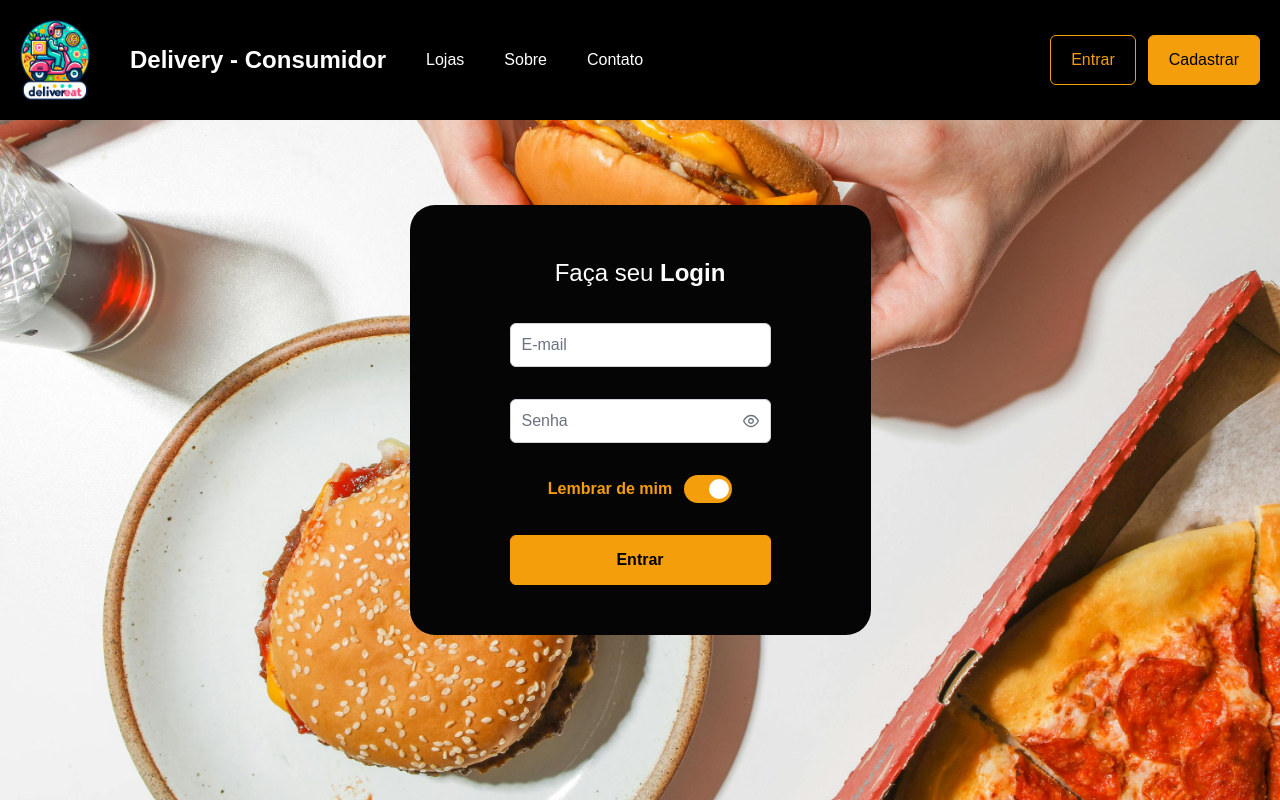
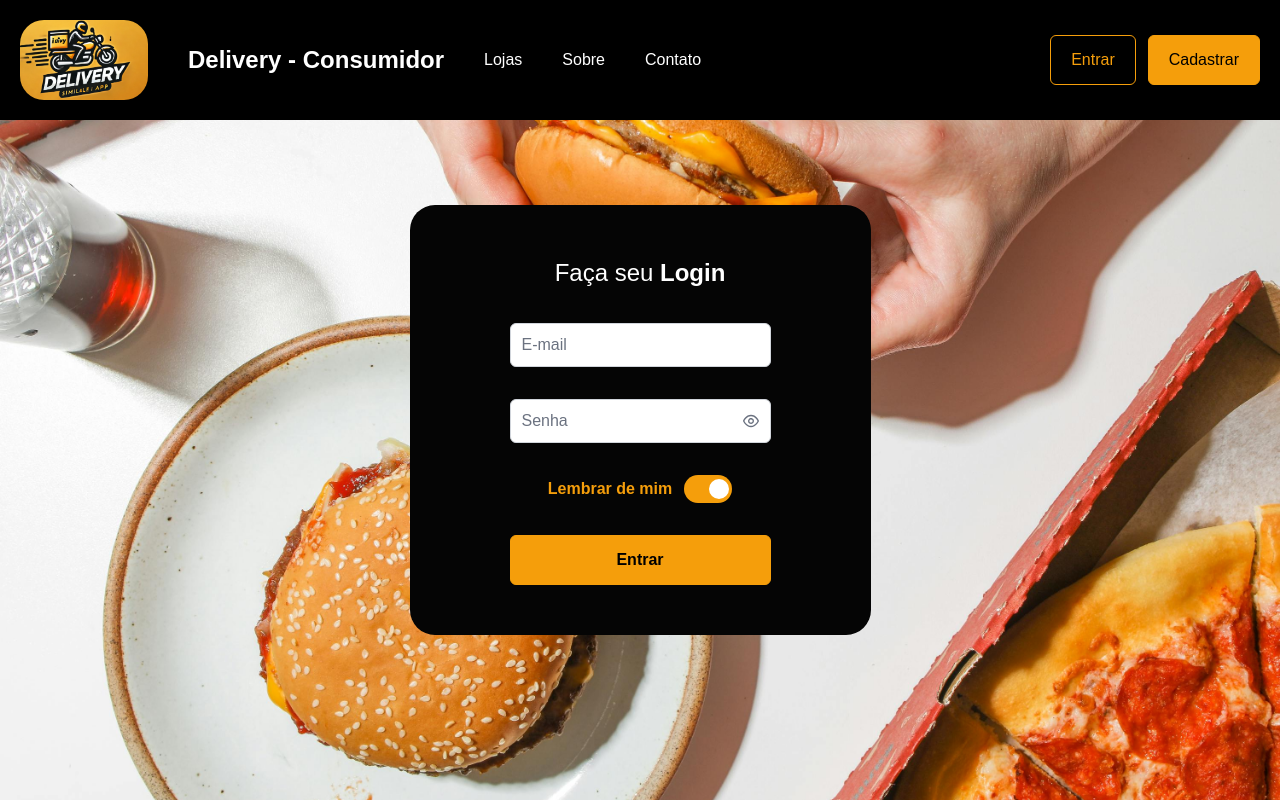
Before and after one commit to ThomBertelli/consumy, a Vue app: page /signin in a window 1280 px wide. Built offline with nearby package versions, Linux system fonts and the light colour scheme; no server answers; a web font is replaced by a local one.

Commit message:
feat(HeaderComponent): change logo

```diff
--- a/src/components/HeaderComponent.vue
+++ b/src/components/HeaderComponent.vue
@@ -29,7 +29,7 @@ const signOut = () => {
     <div class=" fixed bg-black text-white flex justify-between w-full p-5 items-center">
         <div class="flex items-center gap-10">
             <RouterLink :to="{name: 'home'}">
-                <img class=" cursor-pointer h-20 w-auto" src="../assets/images/delivery.png" alt="">
+                <img class=" cursor-pointer h-20 w-auto rounded-3xl" src="../assets/images/delivery-logo.png" alt="">
             </RouterLink>
             <h1 class="font-bold">Delivery - Consumidor</h1>
             <RouterLink :to="{name: 'stores'}">
--- a/src/stores/authStore.ts
+++ b/src/stores/authStore.ts
@@ -36,6 +36,10 @@ export const useAuthStore = defineStore('auth', () => {
         onSuccess();
     };
 
+    const successSigup = (json:any, onSuccess:() => void) =>{
+        onSuccess()
+    }
+
     const failure = (onFailure: () => void) => {
         onFailure();
     };
@@ -60,7 +64,7 @@ export const useAuthStore = defineStore('auth', () => {
             });
             if (response.ok) {
                 const json = await response.json();
-                success(json, onSuccess);
+                success (json, onSuccess);
             } else {
                 failure(onFailure);
             }
@@ -92,7 +96,7 @@ export const useAuthStore = defineStore('auth', () => {
             });
             if (response.ok) {
                 const json = await response.json();
-                success(json, onSuccess);
+                successSigup(json,onSuccess);
             } else {
                 failure(onFailure);
             }
```
Also changed, not shown: src/assets/images/delivery-logo.png (added).
